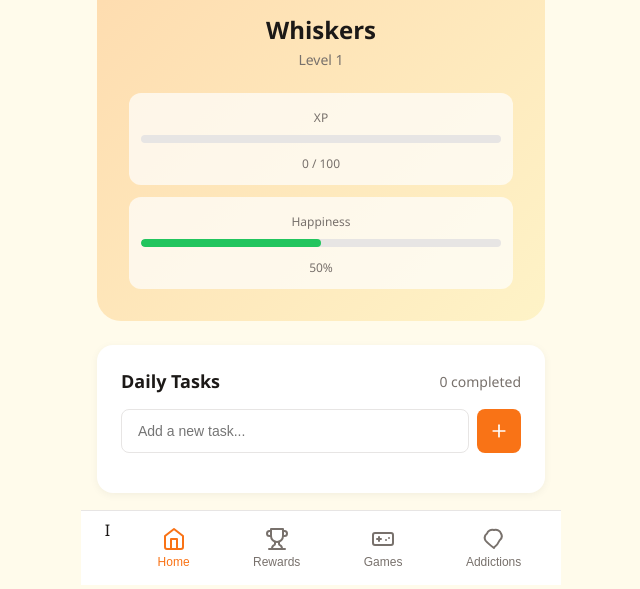
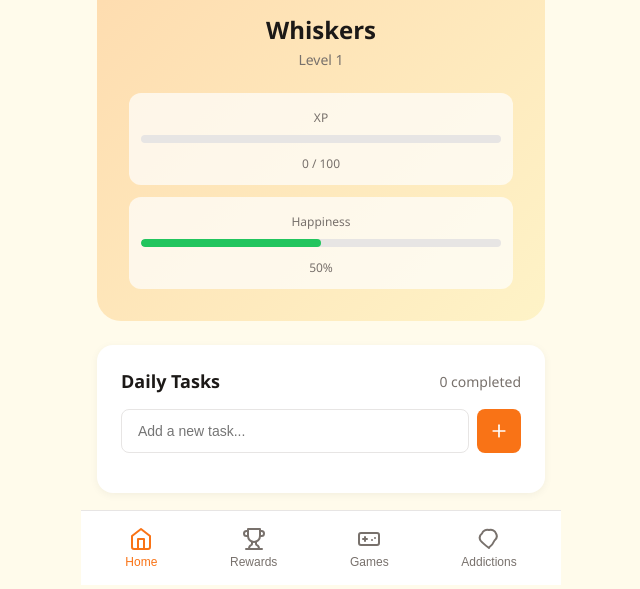
Before and after one commit to rayanzinnar123-ui/self-care-pet, a plain HTML site: page index.html in a window 1280 px wide. Shown: the part 215-804 px from the top of the page, without its empty margins (319-959 px from the left). Drawn offline with Linux system fonts and the light colour scheme.

Commit message:
Update index.html

```diff
--- a/index.html
+++ b/index.html
@@ -18,7 +18,7 @@
 <body>
   <div class="app">
     <!-- Navigation -->
-    <nav class="navigation">I
+    <nav class="navigation">
       <button class="nav-btn active" data-tab="home">
         <svg xmlns="http://www.w3.org/2000/svg" width="24" height="24" viewBox="0 0 24 24" fill="none"
           stroke="currentColor" stroke-width="2" stroke-linecap="round" stroke-linejoin="round">
```
